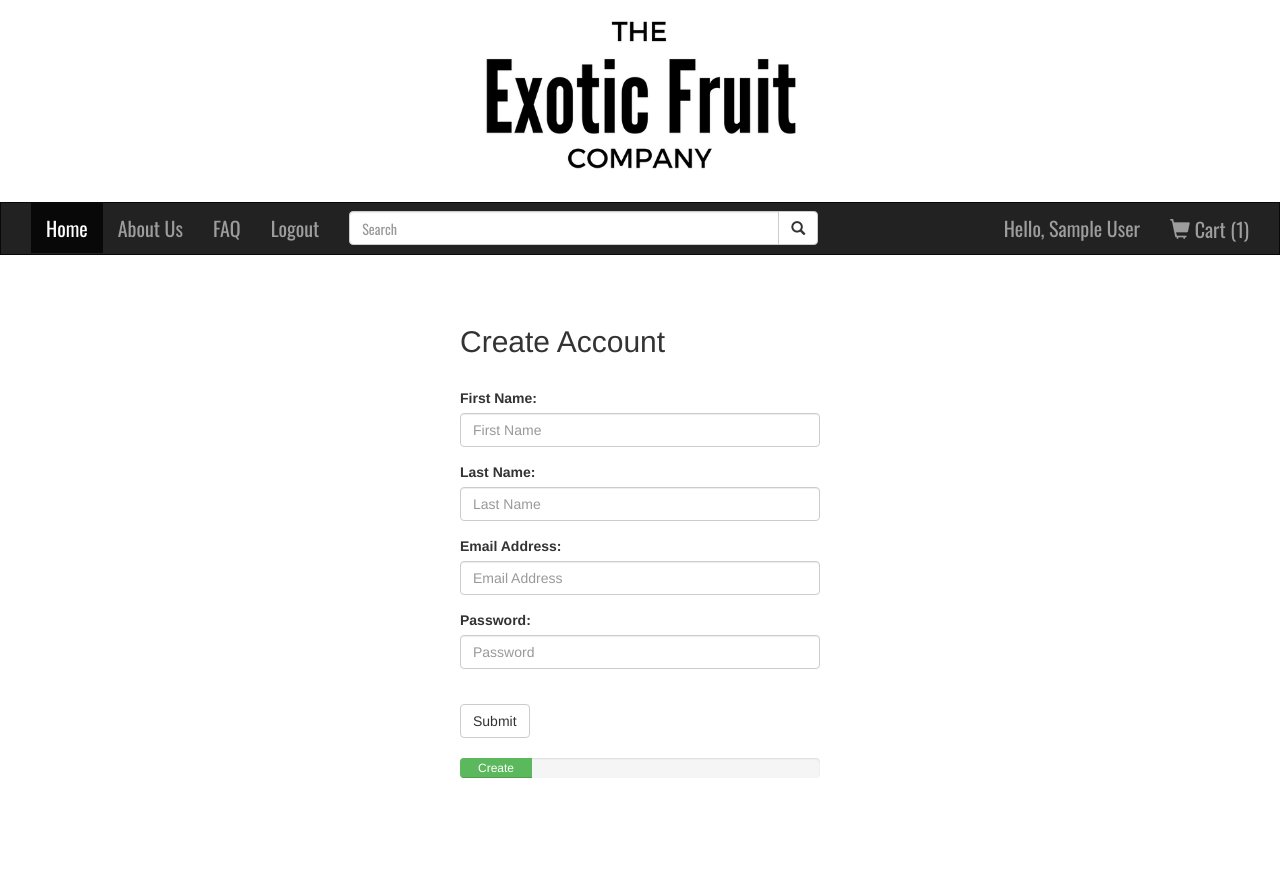
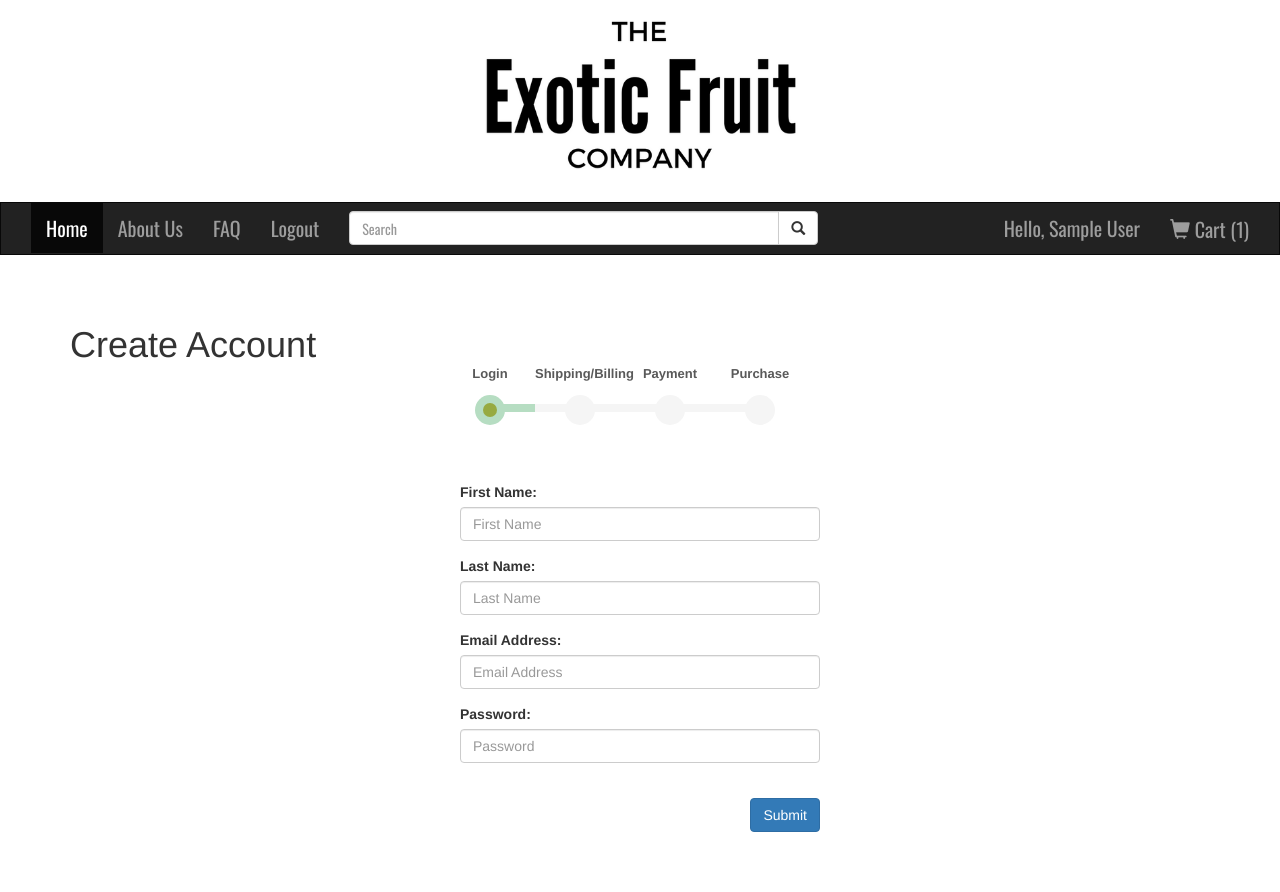
Before and after one commit to FiSiu10/FruitShoppingCart, a PHP site: page /view/signup.php in a window 1280 px wide. Shown: the part 21-913 px from the top of the page. Before the commit the page ends 799 px from the top, so only its background shows below. Run offline with PHP 8.4, Linux system fonts and the light colour scheme; the visitor is signed in with stand-in values (Sample User, id 1); some libraries are stand-ins or nearby versions; some web fonts are replaced.

Commit message:
add progress bar to signup page and formatted billing.php

```diff
--- a/src/view/signup.php
+++ b/src/view/signup.php
@@ -1,12 +1,77 @@
 <?php
 	require_once 'header.php';
 ?>
+<style>
+    .bs-wizard {margin-top: 40px; margin-right: 500px; text-align: right;}
+
+    /*Form Wizard*/
+    .bs-wizard {border-bottom: solid 1px #e0e0e0; padding: 0 0 10px 0; width: 100%;}
+    .bs-wizard > .bs-wizard-step {padding: 0; position: relative;}
+    .bs-wizard > .bs-wizard-step + .bs-wizard-step {}
+    .bs-wizard > .bs-wizard-step .bs-wizard-stepnum {color: #595959; font-size: 13px; margin-bottom: 5px; font-weight: bold;}
+    .bs-wizard > .bs-wizard-step .bs-wizard-info {color: #999; font-size: 10px;}
+    .bs-wizard > .bs-wizard-step > .bs-wizard-dot {position: absolute; width: 30px; height: 30px; display: block; background: #b6ddc2; top: 45px; left: 50%; margin-top: -15px; margin-left: -15px; border-radius: 50%;}
+    .bs-wizard > .bs-wizard-step > .bs-wizard-dot:after {content: ' '; width: 14px; height: 14px; background: #97aa40; border-radius: 50px; position: absolute; top: 8px; left: 8px; }
+    .bs-wizard > .bs-wizard-step > .progress {position: relative; border-radius: 0px; height: 8px; box-shadow: none; margin: 20px 0;}
+    .bs-wizard > .bs-wizard-step > .progress > .progress-bar {width:0px; box-shadow: none; background: #b6ddc2;}
+    .bs-wizard > .bs-wizard-step.complete > .progress > .progress-bar {width:100%;}
+    .bs-wizard > .bs-wizard-step.active > .progress > .progress-bar {width:50%;}
+    .bs-wizard > .bs-wizard-step:first-child.active > .progress > .progress-bar {width:0%;}
+    .bs-wizard > .bs-wizard-step:last-child.active > .progress > .progress-bar {width: 100%;}
+    .bs-wizard > .bs-wizard-step.disabled > .bs-wizard-dot {background-color: #f5f5f5;}
+    .bs-wizard > .bs-wizard-step.disabled > .bs-wizard-dot:after {opacity: 0;}
+    .bs-wizard > .bs-wizard-step:first-child  > .progress {left: 50%; width: 50%;}
+    .bs-wizard > .bs-wizard-step:last-child  > .progress {width: 50%;}
+    .bs-wizard > .bs-wizard-step.disabled a.bs-wizard-dot{ pointer-events: none; }
+    /*END Form Wizard*/
+    .button{
+        margin-left: 150px;
+        position: relative;
+    }
+</style>
+
 <div class="container">
+    <div class="row">
+        <div class="col-md-4"><h1>Create Account</h1></div>
+        <br>
+        <div class="col-md-4">
+            <div class="row bs-wizard" style="border-bottom:0;">
+                <div class="col-xs-3 bs-wizard-step complete">
+                    <div class="text-center bs-wizard-stepnum">Login</div>
+                    <div class="progress"><div class="progress-bar"></div></div>
+                    <a href="#" class="bs-wizard-dot"></a>
+                    <div class="bs-wizard-info text-center"></div>
+                </div>
+
+                <div class="col-xs-3 bs-wizard-step disabled"><!-- complete -->
+                    <div class="text-center bs-wizard-stepnum">Shipping/Billing</div>
+                    <div class="progress"><div class="progress-bar"></div></div>
+                    <a href="#" class="bs-wizard-dot"></a>
+                    <div class="bs-wizard-info text-center"></div>
+                </div>
+
+                <div class="col-xs-3 bs-wizard-step disabled"><!-- complete -->
+                    <div class="text-center bs-wizard-stepnum">Payment</div>
+                    <div class="progress"><div class="progress-bar"></div></div>
+                    <a href="#" class="bs-wizard-dot"></a>
+                    <div class="bs-wizard-info text-center"></div>
+                </div>
+
+                <div class="col-xs-3 bs-wizard-step disabled"><!-- active -->
+                    <div class="text-center bs-wizard-stepnum">Purchase</div>
+                    <div class="progress"><div class="progress-bar"></div></div>
+                    <a href="#" class="bs-wizard-dot"></a>
+                    <div class="bs-wizard-info text-center"></div>
+                </div>
+            </div>
+        </div>
+        <div class="col-md-4"></div>
+    </div>
+    <br><br>
     <div class="row">
         <div class="col-md-4"></div>
         <div class="col-md-4">
             <form action="/signup_post.php" method="post">
-                <h2>Create Account</h2><br>
                 <div class="form-group">
                     <label for="firstname">First Name:</label>
                     <input type="text" name="firstname" pattern="^[A-Z][a-z]+$" pattern="^[A-Z]'?[- a-zA-Z]+$" required class="form-control" id="firstname" placeholder="First Name">
@@ -23,22 +88,11 @@
                     <label for="pwd">Password:</label>
                     <input type="password" class="form-control" id="pwd" name="password" placeholder="Password">
                 </div><br>
-                <button type="submit" class="btn btn-default">Submit</button>
+                <button type="submit" class="btn btn-primary pull-right">Submit</button>
             </form>
         </div>
         <div class="col-md-4"></div>
     </div><br>
-    <div class="row">
-        <div class="col-md-4"></div>
-        <div class="col-md-4">
-            <div class="progress">
-                <div class="progress-bar progress-bar-success" role="progressbar" aria-valuenow="20" aria-valuemin="0" area-valuemax="100" style="width:20%">
-                    Create Account
-                </div>
-            </div>
-        </div>
-        <div class="col-md-4"></div>
-    </div>
 </div><br><br>
 
 </body>
```
Also changed, not shown: src/billing.php (+18 -18 lines).
